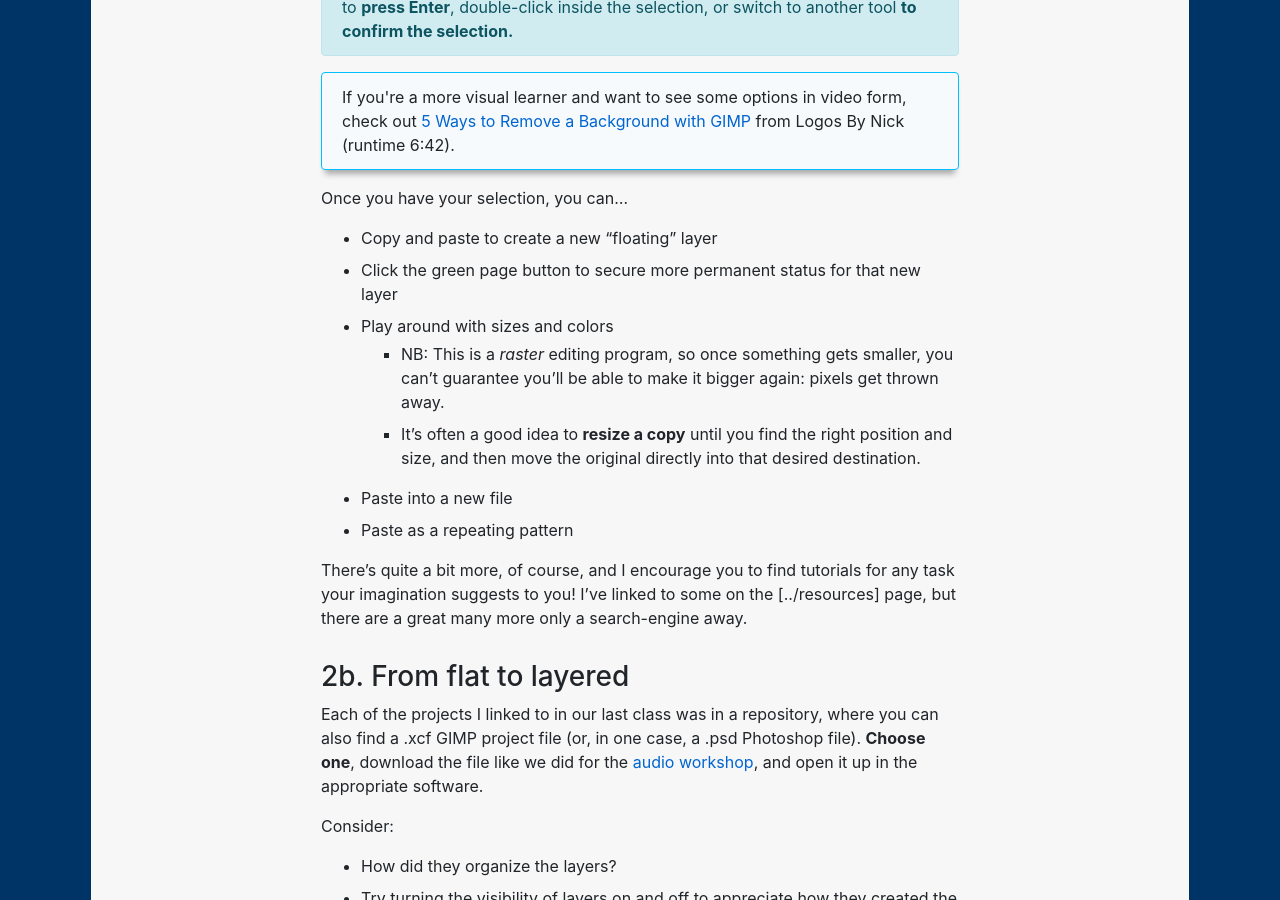
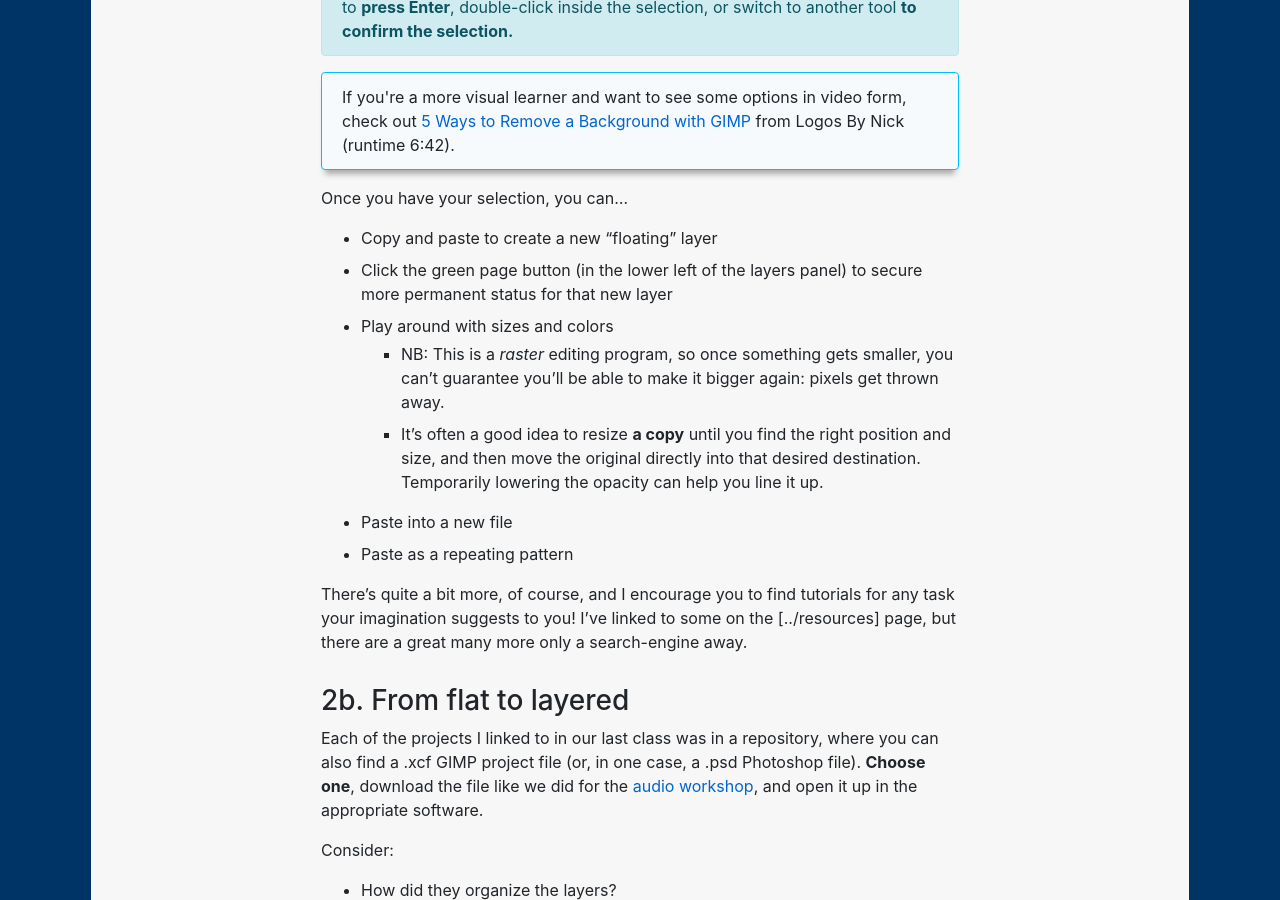
Before and after one commit to benmiller314/cdm2025spring, a Jekyll site: the page built from plans/lesson-10.md, in a window 1280 px wide and 900 px high, scrolled down 2836 px. Built offline with Jekyll 4.4.1, drawn with Linux system fonts in a browser that asks for light colours; our own code applies the rules of GitHub Pages for plain Markdown files.

Commit message:
add some notes for next time

```diff
--- a/plans/lesson-10.md
+++ b/plans/lesson-10.md
@@ -65,6 +65,12 @@ I've got two main ideas for what you might do:
 
 But once you've done those, the rest of the time is Open Studio: find and watch tutorials, start the homework reading, experiment with image generators, have some fun! Feel free to post your own work to your in-class-exercise folder, but please _don't_ post anything that you don't have license to distribute... including especially past students' work.
 
+<!-- FOR NEXT TIME: start with some common settings changes:
+- Settings > Toolbox > uncheck "use tool groups"
+- Settings > Icon Themes > color
+- Activate the Move tool > change default to "Move the current layer"
+
+Also show everyone that the tools are organized in the Tools menu in a way that might be more intuitive. -->
 
 ### 2a. Extract foreground from background
 
@@ -96,10 +102,10 @@ If you're a more visual learner and want to see some options in video form, chec
 Once you have your selection, you can...
 
 * Copy and paste to create a new "floating" layer
-* Click the green page button to secure more permanent status for that new layer
+* Click the green page button (in the lower left of the layers panel) to secure more permanent status for that new layer
 * Play around with sizes and colors
     - NB: This is a *raster* editing program, so once something gets smaller, you can't guarantee you'll be able to make it bigger again: pixels get thrown away.
-    - It's often a good idea to **resize a copy** until you find the right position and size, and then move the original directly into that desired destination.
+    - It's often a good idea to resize **a copy** until you find the right position and size, and then move the original directly into that desired destination. Temporarily lowering the opacity can help you line it up.
 * Paste into a new file
 * Paste as a repeating pattern
 
```
